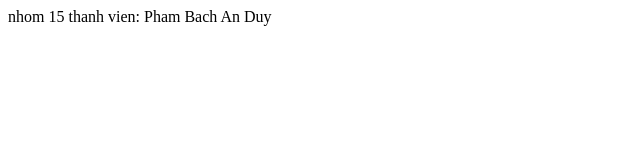
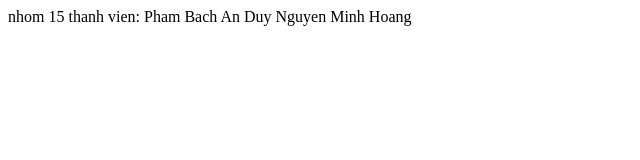
Before and after one commit to duypham27/NHOM15, a plain HTML site: page index.html in a window 1280 px wide. Shown: the whole page, without its empty margins (0-640 px from the left). Drawn offline with Linux system fonts and the light colour scheme.

Commit message:
add text minhhoang

```diff
--- a/index.html
+++ b/index.html
@@ -9,5 +9,6 @@
     nhom 15
     thanh vien:
     Pham Bach An Duy
+    Nguyen Minh Hoang
 </body>
 </html>
```
